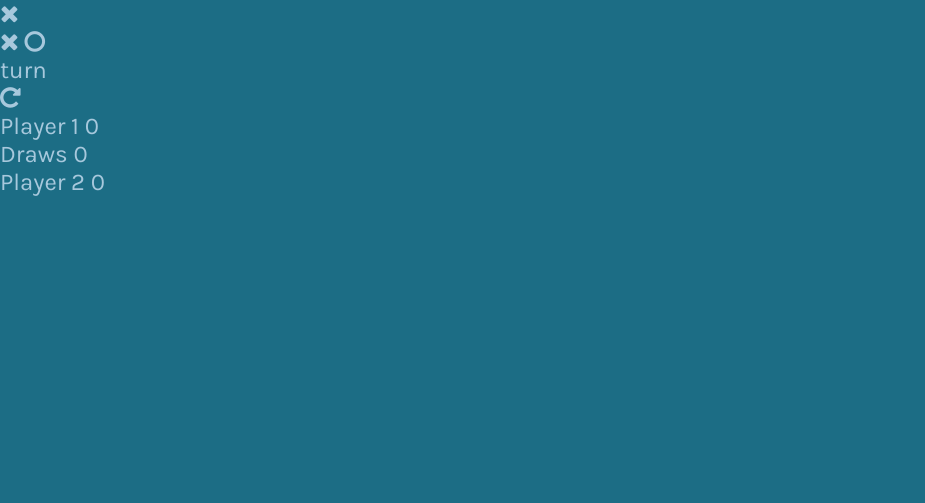
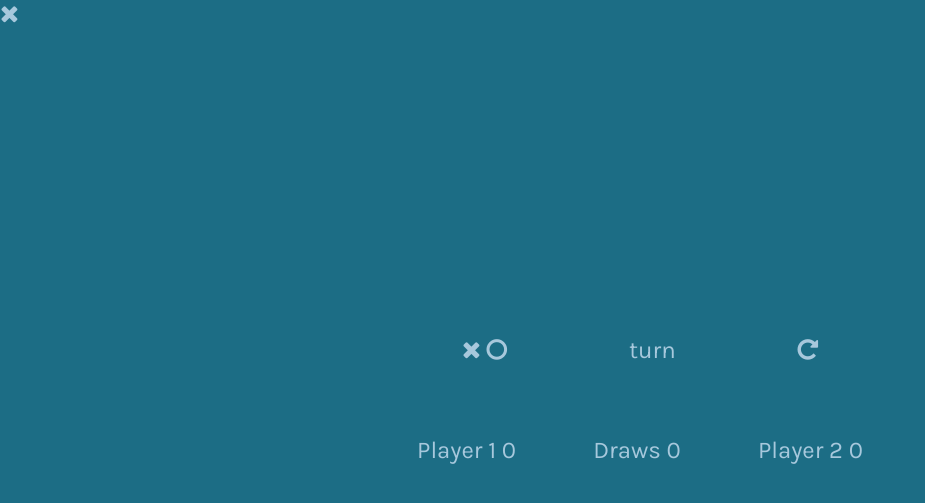
Before and after one commit to Kostyarnouk/tic-tac-toe-game, a plain HTML site: page public/index.html in a window 1280 px wide. Shown: the whole page, without its empty margins (0-925 px from the left). Drawn offline with Linux system fonts and the light colour scheme.

Commit message:
repositioned the words to the centre of the screen and seprated some words and characters

```diff
--- a/public/style.css
+++ b/public/style.css
@@ -11,3 +11,26 @@ body{
     font-size: 1.5em;
     color: #a7c8dc;
 }
+
+.container{
+    position: absolute;
+    width: 600px;
+    height: 880px;
+    top: 50%;
+    left: 50%;
+    transform: translate(-50%, -50%);
+    display: flex;
+    align-items: center;
+    justify-content: center;
+    flex-direction: column;
+
+}
+
+.tools, .stats{
+    width: 600px;
+    height: 100px;
+    display: flex;
+    justify-content: space-evenly;
+    align-items: center;
+    border-radius: 20px;
+}
```
